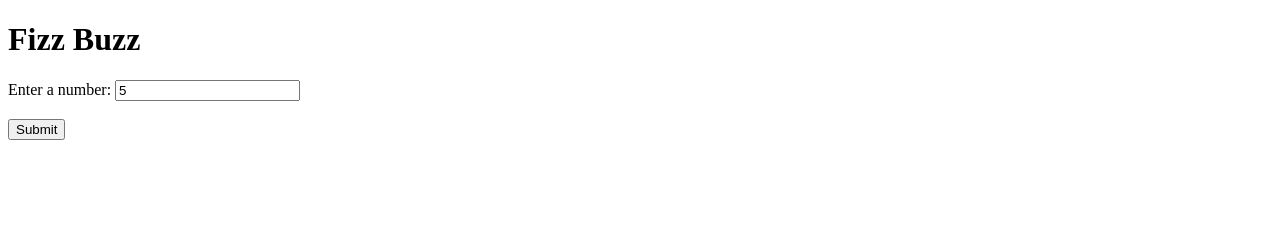
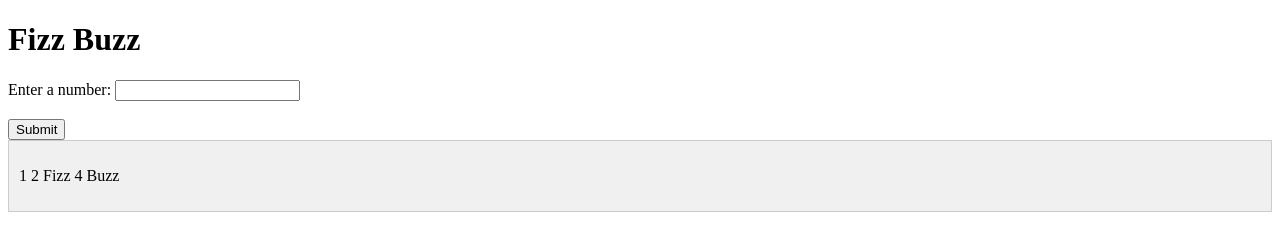
Before and after one commit to jrs213/Fizz-Buzz, a plain HTML site: page index.html in a window 1280 px wide. Both pictures are taken after typing "5" into the empty fields and a click on the button "Submit". Drawn offline with Linux system fonts and the light colour scheme.

Commit message:
Displays Results From Input

```diff
--- a/index.html
+++ b/index.html
@@ -15,6 +15,9 @@
             <input type="number" id="fizzBuzzInput" name="fizzBuzzInput"><br><br>
             <button type="button" onclick="fizzBuzz()">Submit</button>
         </form>
-        <p id="result"></p>
+        <div class="resultField">
+            <p id="result"></p>
+        </div>
+    </div>
 </body>
 </html>
--- a/script.js
+++ b/script.js
@@ -2,17 +2,20 @@
 
 function fizzBuzz() {
     let input = document.getElementById("fizzBuzzInput").value;
+    let results = "";
     let z = 1;
     while (z <= input) {
         if(z % 15 === 0){
-            console.log("FizzBuzz")
+            results += " FizzBuzz"
         } else if (z % 3 === 0 ) {
-            console.log("Fizz")
+            results += " Fizz"
         } else if ( z % 5 === 0 ) {
-            console.log("Buzz")
+            results += " Buzz"
         } else {
-            console.log(z)
+            results += " " + z;
         }
         z++
     }
+    document.getElementById("result").innerHTML = results;
+    document.getElementById("inputForm").reset();
 }
--- a/styles.css
+++ b/styles.css
@@ -0,0 +1,8 @@
+.resultField{
+    width: 100%;
+    height: 100%;
+    background-color: #f0f0f0;
+    border: 1px solid #ccc;
+    padding: 10px;
+    box-sizing: border-box;
+}
```
